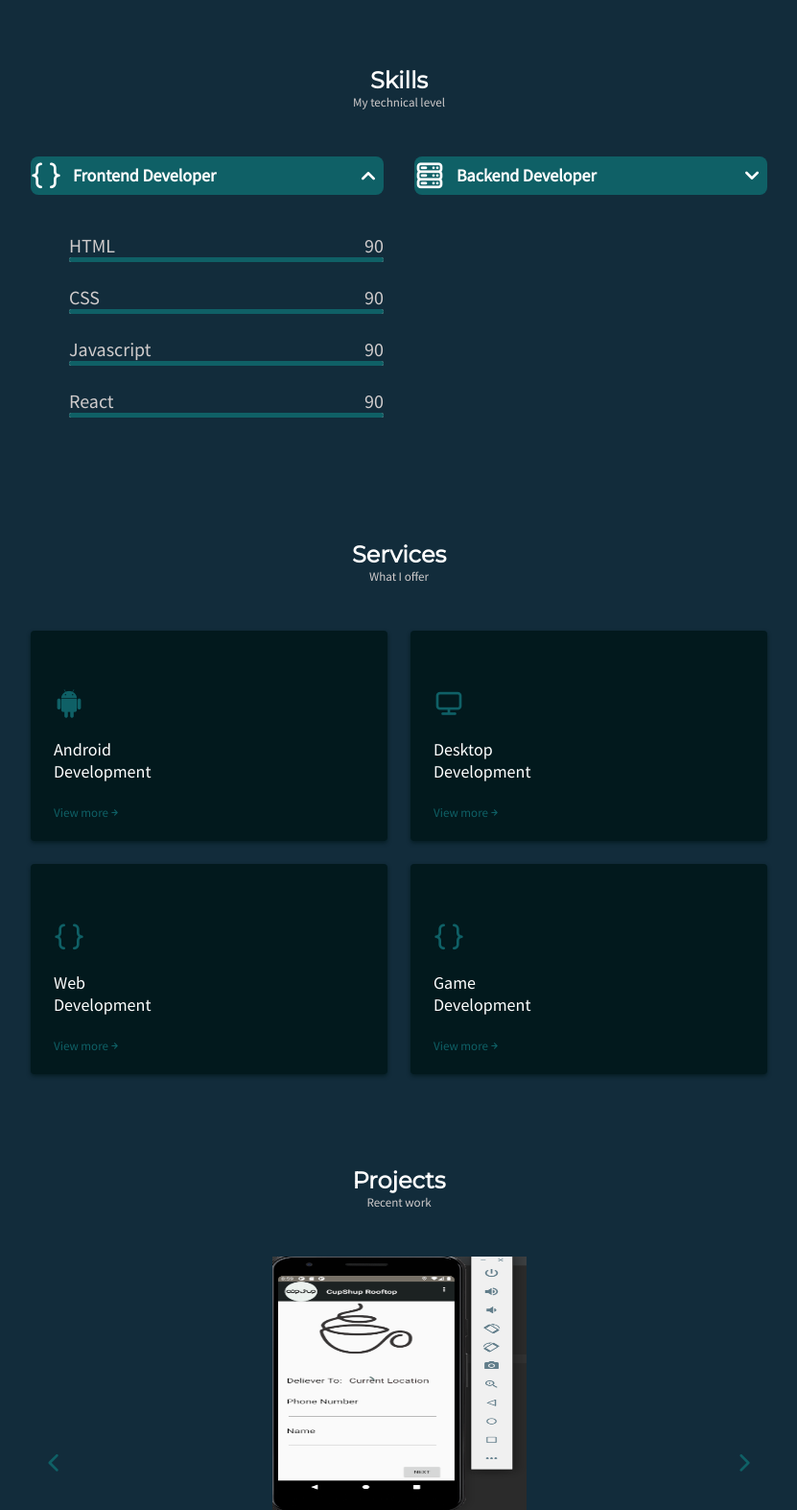
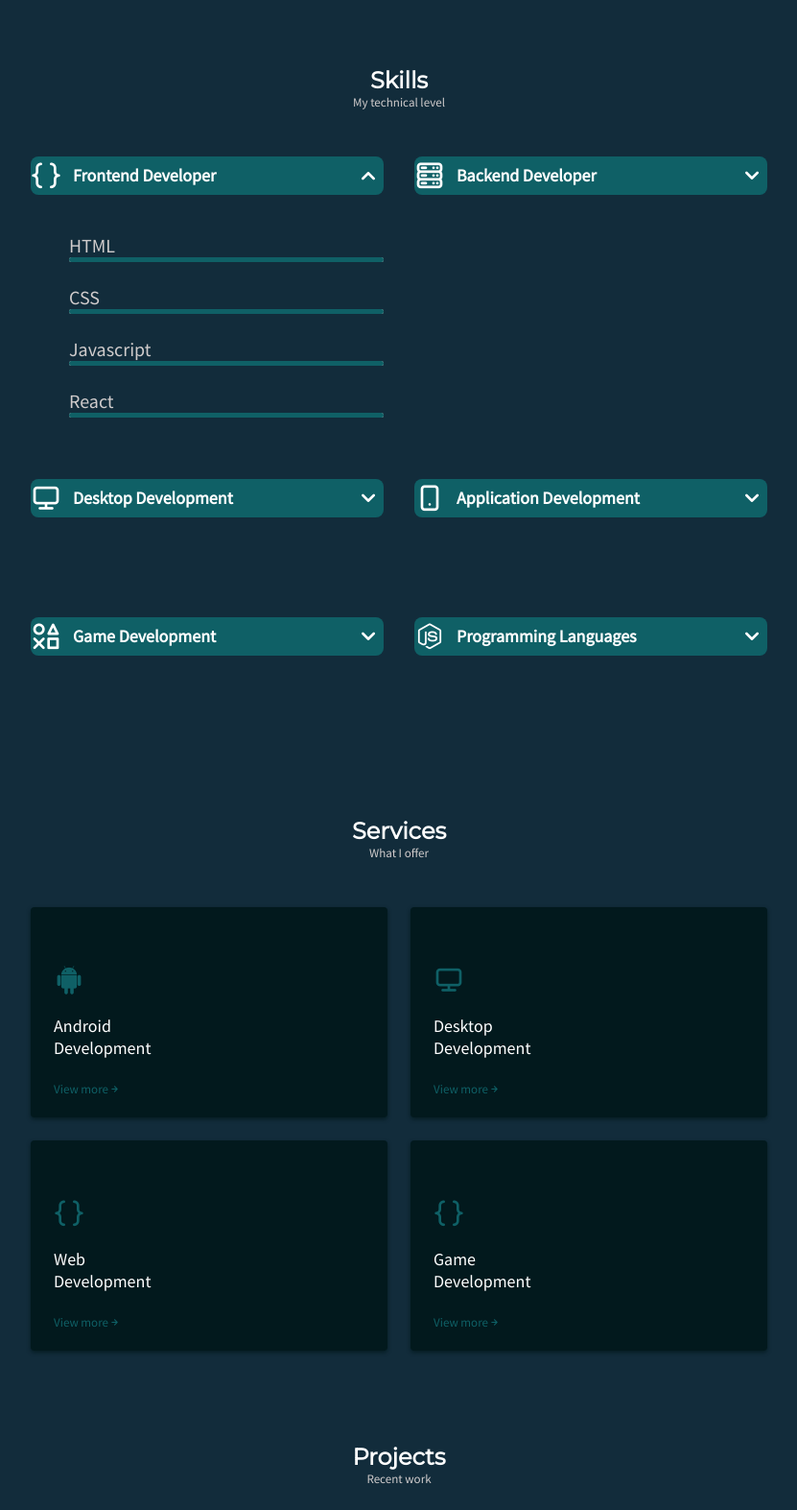
Before and after one commit to Hamza-18/Portfolio, a Django app: page /portfolio/ in a window 1280 px wide. Shown: the part 395-1968 px from the top of the page at 96% size, without its empty margins (224-1055 px from the left). Run offline with Django 3.2, Linux system fonts and the light colour scheme.

Commit message:
added all the skills

```diff
--- a/portfolio/templates/portfolio/index.html
+++ b/portfolio/templates/portfolio/index.html
@@ -128,14 +128,13 @@
                                     <i class="uil uil-angle-down skills_arrow open"></i>
                                 </div>
                                 <div class="skills_list grid">
-                                    {% for each_skill in skill.getSkills %}
+                                    {% for name in skill.getSkills %}
                                         <div class="skills_data">
                                             <div class="skills_titles">
-                                                <div class="skills_name">{{ each_skill.getName }}</div>
-                                                <span class="skills_number">{{ each_skill.getLevel  }}</span>
+                                                <div class="skills_name">{{ name }}</div>
                                             </div>
-                                            <div class="skills_bar">
-                                                <span class="skill_bar-percentage {{ each_skill.getLevel }}"></span>
+                                            <div class="skills_bar" >
+                                                <span class="skill_bar-percentage " ></span>
                                             </div>
                                         </div>
                                     {% endfor %}
--- a/portfolio/views.py
+++ b/portfolio/views.py
@@ -18,27 +18,29 @@ class SkillSection:
     def getSkills(self):
         return self.skills
 
-
-class Skill:
-    def __init__(self, name, level):
-        self.name = name
-        self.level = level
-
-    def getLevel(self):
-        return self.level
-
-    def getName(self):
-        return self.name
-
-
 def create_skills_section():
     # Frontend
-    front_end_skills = [Skill("HTML", 90, ), Skill("CSS", 90), Skill("Javascript", 90), Skill("React", 90)]
+    front_end_skills = ["HTML","CSS", "Javascript","React"]
     front_end = SkillSection("Frontend Developer", "uil uil-brackets-curly skills_icon", front_end_skills, "skill_open")
     # backend skills
-    backend_skills = [Skill("Django", 90, ), Skill("SQL", 90), Skill("Java", 90)]
+    backend_skills = ["Django","SQL", "Java","Firebase"]
     back_end = SkillSection("Backend Developer", "uil uil-server", backend_skills, "skill_close")
-    return [front_end,back_end]
+    # Desktop development
+    desktop_skills = ["Java Swing", "SQL"]
+    desktop = SkillSection("Desktop Development", "uil uil-desktop", desktop_skills, "skill_close")
+    # Mobile Development
+    mobile_skills = ["Android", "Flutter", "Java", "Firebase"]
+    mobile = SkillSection("Application Development", "uil uil-mobile-android", mobile_skills, "skill_close")
+
+    # game development
+    game_skills = ["Unity", "C#"]
+    game = SkillSection("Game Development", "uil uil-icons", game_skills, "skill_close")
+
+    # programming languages
+    language_skills = ["Python", "Java", "C#", "Javascript", "Dart", "Haskell", "Assembly Language"]
+    programming = SkillSection("Programming Languages", "uil uil-java-script", language_skills, "skill_close")
+    return [front_end, back_end, desktop, mobile, game, programming]
+
 
 my_skills = create_skills_section()
 
```
